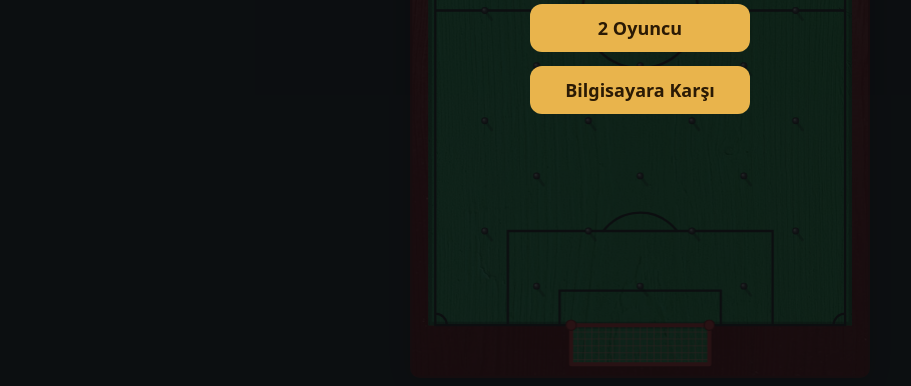
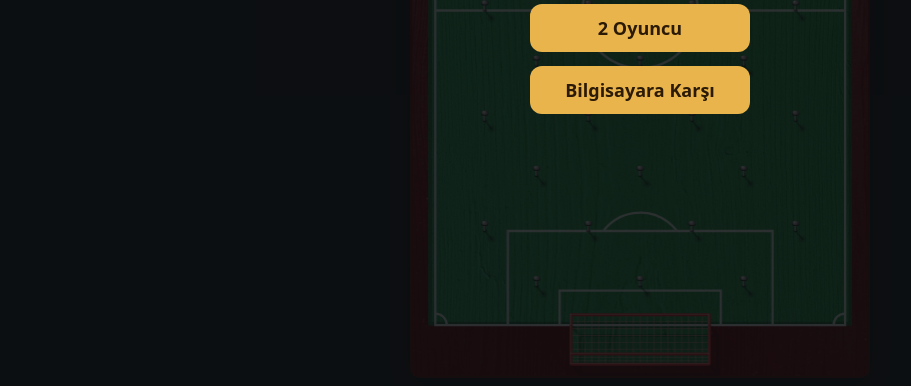
Before and after one commit to ridsgames/ridsgames.github.io, a plain HTML site: page civi-futbolu/index.html in a window 1280 px wide. Shown: the part 414-800 px from the top of the page, without its empty margins (0-911 px from the left). Drawn offline with Linux system fonts and the light colour scheme.

Commit message:
Güncelleme

```diff
--- a/civi-futbolu/index.html
+++ b/civi-futbolu/index.html
@@ -46,7 +46,8 @@
 <script>
 const W = 400, H = 640, L = 16, R = 384, TOP = 46, BOT = 594; // tahta ve saha sınırları
 const GL = 140, GR = 260, GD = 34;   // kale direkleri (x) ve file derinliği
-const CR = 16, NR = 3;               // para ve çivi yarıçapı
+const CR = 13, NR = 2;               // para (1 TL ≈ 26 mm) ve çivi gövdesi yarıçapı
+const NH = 7, HR = 3.2, GH = 9;      // eğik bakış: çivi boyu, çivi başı, kale yüksekliği
 // Ayar düğmeleri: oyunun hissi bunlarla değişir
 const DECEL = 320;                   // tahtanın sürtünmesi
 const E_NAIL = 0.55, E_WALL = 0.5;   // çividen / kenardan sekme
@@ -89,8 +90,8 @@ function step(c) {
 }
 
 const $ = id => document.getElementById(id);
-const cv = $('c'), ctx = cv.getContext('2d'), board = document.createElement('canvas');
-let mode, score = [0, 0], turn = 0, coin, state = 'menu', hold = null, aiTimer, ac, scale = 1, K = 1;
+const cv = $('c'), ctx = cv.getContext('2d'), board = document.createElement('canvas'), pins = document.createElement('canvas');
+let mode, score = [0, 0], turn = 0, coin, state = 'menu', hold = null, aiTimer, ac, scale = 1, K = 1, coinImg;
 const names = () => ['Kırmızı', mode === 'ai' ? 'Bilgisayar' : 'Mavi'];
 
 function newGame(m) {
@@ -187,7 +188,29 @@ function tik(vol, f, d) {
   o.connect(g).connect(ac.destination); o.start(t); o.stop(t + d);
 }
 
-function drawBoard(g) {
+// Eğik bakış: yerden h yüksekteki nokta ekranda h yukarı kayar, gölgesi sağ alta düşer (ışık sol üstten)
+const up = (x, y, h) => [x, y - h], shade = (x, y, h) => [x + h * .85, y + h];
+const GOALS = [[TOP, -1, '#1f6fe5', '#a9cfff'], [BOT, 1, '#e0262b', '#ffaaa5']]; // üstte Mavi'nin, altta Kırmızı'nın kalesi
+function goalPath(g, y0, d, f) {      // kale borularının iskeleti; f kaleyi ya da gölgesini çizer
+  const y1 = y0 + d * GD; g.beginPath();
+  for (const [x, y, z, X, Y, Z] of [[GL, y0, 0, GL, y0, 1], [GR, y0, 0, GR, y0, 1], [GL, y1, 0, GL, y1, 1], [GR, y1, 0, GR, y1, 1],
+    [GL, y0, 1, GR, y0, 1], [GL, y1, 1, GR, y1, 1], [GL, y0, 1, GL, y1, 1], [GR, y0, 1, GR, y1, 1], [GL, y1, 0, GR, y1, 0]]) {
+    g.moveTo(...f(x, y, z * GH)); g.lineTo(...f(X, Y, Z * GH));
+  }
+}
+function drawGoal(g, [y0, d, col, net]) {
+  const y1 = y0 + d * GD, ya = Math.min(y0, y1) - GH;
+  g.strokeStyle = net + '99'; g.lineWidth = .7; g.beginPath();           // file: tavan ve arka
+  for (let x = GL; x <= GR; x += 6) { g.moveTo(x, ya); g.lineTo(x, ya + GD); g.moveTo(x, y1); g.lineTo(x, y1 - GH); }
+  for (let k = 6; k < GD; k += 6) { g.moveTo(GL, ya + k); g.lineTo(GR, ya + k); }
+  for (let k = 3; k < GH; k += 3) { g.moveTo(GL, y1 - k); g.lineTo(GR, y1 - k); }
+  g.stroke();
+  g.lineCap = g.lineJoin = 'round';
+  g.strokeStyle = col; g.lineWidth = 2.6; goalPath(g, y0, d, up); g.stroke();
+  g.save(); g.translate(-.5, -.5); g.strokeStyle = '#ffffff70'; g.lineWidth = .8; goalPath(g, y0, d, up); g.stroke(); g.restore();
+}
+
+function drawBoard(g, p) {
   g.fillStyle = '#b3201c'; g.fillRect(0, 0, W, H);                      // kırmızı çerçeve
   if (tex.cerceve.naturalWidth) g.drawImage(tex.cerceve, 0, 0, W, H);
   g.fillStyle = '#2a000030'; g.fillRect(0, 0, W, H);                    // dokudaki parlamayı bastır
@@ -199,8 +222,8 @@ function drawBoard(g) {
   if (tex.zemin.naturalWidth) g.drawImage(tex.zemin, L, TOP - GD, R - L, BOT - TOP + 2 * GD);
   g.strokeStyle = '#00000059'; g.lineWidth = 6; g.strokeRect(L, TOP, R - L, BOT - TOP); // çerçeve gölgesi
   g.restore();
-  const cx = W / 2, cy = H / 2, a = Math.asin(.6);                       // siyah saha çizgileri
-  g.strokeStyle = '#141414'; g.lineWidth = 2; g.beginPath();
+  const cx = W / 2, cy = H / 2, a = Math.asin(.6);                       // beyaz saha çizgileri
+  g.strokeStyle = '#ffffffe0'; g.lineWidth = 2; g.beginPath();
   g.rect(L + 6, TOP, R - L - 12, BOT - TOP);
   g.moveTo(L + 6, cy); g.lineTo(R - 6, cy);
   g.moveTo(cx + 50, cy); g.arc(cx, cy, 50, 0, 7);
@@ -213,35 +236,62 @@ function drawBoard(g) {
     }
   }
   g.stroke();
-  g.fillStyle = '#141414'; g.beginPath(); g.arc(cx, cy, 2.5, 0, 7); g.fill();
-  for (const [y0, d] of [[TOP, -1], [BOT, 1]]) {                         // kırmızı tel kaleler
-    const y1 = y0 + d * GD;
-    g.strokeStyle = '#ff8a8090'; g.lineWidth = .8; g.beginPath();
-    for (let x = GL; x <= GR; x += 6) { g.moveTo(x, y0); g.lineTo(x, y1); }
-    for (let k = 6; k < GD; k += 6) { g.moveTo(GL, y0 + d * k); g.lineTo(GR, y0 + d * k); }
-    g.stroke();
-    g.strokeStyle = '#d32f2f'; g.lineWidth = 3.5; g.lineJoin = 'round'; g.beginPath();
-    g.moveTo(GL, y0); g.lineTo(GL, y1); g.lineTo(GR, y1); g.lineTo(GR, y0); g.lineTo(GL, y0);
-    g.stroke();
+  g.fillStyle = '#ffffffe0'; g.beginPath(); g.arc(cx, cy, 2.5, 0, 7); g.fill();
+  for (const G of GOALS) {                                               // kalenin gölgesi, sonra kale
+    g.fillStyle = '#0000001a'; g.fillRect(GL + GH * .85, Math.min(G[0], G[0] + G[1] * GD) + GH, GR - GL, GD);
+    g.strokeStyle = '#00000045'; g.lineWidth = 2.6; goalPath(g, G[0], G[1], shade); g.stroke();
+    drawGoal(g, G);
   }
-  g.lineCap = 'round';
   for (const n of nails) {
-    if (n.post) {                                                        // kale direkleri
-      g.fillStyle = '#d32f2f'; g.beginPath(); g.arc(n.x, n.y, NR + 1.5, 0, 7); g.fill();
-      g.strokeStyle = '#7a1210'; g.lineWidth = 1; g.stroke(); continue;
+    if (n.post) continue;                                                // direkler kaleyle çizildi
+    const [sx, sy] = shade(n.x, n.y, NH), b = g.createRadialGradient(sx, sy, 0, sx, sy, HR + 1);
+    g.strokeStyle = '#0000005a'; g.lineWidth = 1.6;                      // tahtaya düşen gölge
+    g.beginPath(); g.moveTo(n.x, n.y); g.lineTo(sx, sy); g.stroke();
+    b.addColorStop(0, '#00000066'); b.addColorStop(1, '#0000');
+    g.fillStyle = b; g.beginPath(); g.arc(sx, sy, HR + 1, 0, 7); g.fill();
+    g.fillStyle = '#00000080'; g.beginPath(); g.ellipse(n.x, n.y, NR, NR * .6, 0, 0, 7); g.fill(); // girdiği delik
+    const ty = n.y - NH, s = p.createLinearGradient(n.x - 1, 0, n.x + 1, 0); // p: paranın üstünde kalan gövde ve baş
+    s.addColorStop(0, '#e8e8e8'); s.addColorStop(.5, '#8c8c8c'); s.addColorStop(1, '#2e2e2e');
+    p.strokeStyle = s; p.lineWidth = 1.8; p.beginPath(); p.moveTo(n.x, n.y); p.lineTo(n.x, ty); p.stroke();
+    p.fillStyle = '#262626'; p.beginPath(); p.ellipse(n.x, ty + .8, HR, HR * .6, 0, 0, 7); p.fill();
+    const hd = p.createRadialGradient(n.x - 1.2, ty - .8, .2, n.x, ty, HR);
+    hd.addColorStop(0, '#fdfdfd'); hd.addColorStop(.35, '#b9b9b9'); hd.addColorStop(1, '#4a4a4a');
+    p.fillStyle = hd; p.beginPath(); p.ellipse(n.x, ty, HR, HR * .6, 0, 0, 7); p.fill();
   }
-    g.strokeStyle = '#0000004d'; g.lineWidth = 2.5;                      // çivinin gölgesi
-    g.beginPath(); g.moveTo(n.x, n.y); g.lineTo(n.x + 6, n.y + 8); g.stroke();
-    const head = g.createRadialGradient(n.x - 1, n.y - 1, .2, n.x, n.y, NR);  // metal çivi başı
-    head.addColorStop(0, '#b8b8b8'); head.addColorStop(.45, '#4a4a4a'); head.addColorStop(1, '#111');
-    g.fillStyle = head; g.beginPath(); g.arc(n.x, n.y, NR, 0, 7); g.fill();
 }
+
+// Para: kalın kenar, kabarık çerçeve ve kabartma Ridsgames logosu; her boyutlanmada bir kez çizilir
+const COIN = CR + 6;                                                     // görselin yarı boyu (gölge payıyla)
+function tint(col, w, h) {
+  const c = document.createElement('canvas'), g = c.getContext('2d');
+  c.width = Math.ceil(w * K); c.height = Math.ceil(h * K);
+  g.drawImage(logo, 0, 0, c.width, c.height); g.globalCompositeOperation = 'source-in';
+  g.setTransform(K, 0, 0, K, c.width / 2, c.height / 2); g.fillStyle = col; g.fillRect(-w, -h, 2 * w, 2 * h);
+  return c;
+}
+function makeCoin() {
+  const c = document.createElement('canvas'), g = c.getContext('2d'), T = 1.3; // T: paranın kalınlığı
+  c.width = c.height = Math.ceil(2 * COIN * K); g.setTransform(K, 0, 0, K, c.width / 2, c.height / 2);
+  g.shadowColor = '#0009'; g.shadowBlur = 3 * K; g.shadowOffsetX = 1.5 * K; g.shadowOffsetY = 2.5 * K;
+  g.fillStyle = '#6e4f0f'; g.beginPath(); g.arc(0, 0, CR, 0, 7); g.fill(); g.shadowColor = '#0000';
+  g.translate(0, -T);
+  const face = g.createRadialGradient(-4, -5, 1, 0, 0, CR);
+  face.addColorStop(0, '#fff2c2'); face.addColorStop(.55, '#ddb043'); face.addColorStop(1, '#a3761a');
+  g.fillStyle = face; g.beginPath(); g.arc(0, 0, CR, 0, 7); g.fill();
+  const lit = (a, b) => { const l = g.createLinearGradient(-CR, -CR, CR, CR); l.addColorStop(0, a); l.addColorStop(1, b); return l; };
+  g.lineWidth = 2; g.strokeStyle = lit('#fff7d6', '#7a5610'); g.beginPath(); g.arc(0, 0, CR - 1.2, 0, 7); g.stroke();
+  g.lineWidth = .6; g.strokeStyle = lit('#7a5610', '#fff3c8'); g.beginPath(); g.arc(0, 0, CR - 2.4, 0, 7); g.stroke();
+  if (logo.naturalWidth) {                                               // gölge, ışık, yüz: kabartma
+    const w = CR * 1.4, h = w * logo.naturalHeight / logo.naturalWidth;
+    for (const [o, col] of [[.5, '#5f430b'], [-.5, '#fff8dc'], [0, face]]) g.drawImage(tint(col, w, h), o - w / 2, o - h / 2, w, h);
+  }
+  return c;
 }
 
 function draw(t) {
   ctx.setTransform(1, 0, 0, 1, 0, 0); ctx.drawImage(board, 0, 0);
   ctx.setTransform(K, 0, 0, K, 0, 0);
-  if (!coin) return;
+  if (coin) {
     const { x, y } = coin;
     if (hold) {
       ctx.setLineDash([4, 5]); ctx.strokeStyle = '#fff8'; ctx.lineWidth = 1.5;
@@ -250,28 +300,24 @@ function draw(t) {
       ctx.globalAlpha = .55 + .4 * Math.sin(t / 200); ctx.strokeStyle = turn ? '#5aa8ff' : '#ff6a5c'; ctx.lineWidth = 3;
       ctx.beginPath(); ctx.arc(x, y, CR + 6, 0, 7); ctx.stroke(); ctx.globalAlpha = 1;
     }
-  ctx.fillStyle = '#0005'; ctx.beginPath(); ctx.arc(x + 2, y + 3, CR, 0, 7); ctx.fill();
-  const gold = ctx.createRadialGradient(x - 6, y - 6, 1, x, y, CR);   // iki renkli 1 TL
-  gold.addColorStop(0, '#fff1b8'); gold.addColorStop(.6, '#d9a92f'); gold.addColorStop(1, '#9c6f12');
-  ctx.fillStyle = gold; ctx.beginPath(); ctx.arc(x, y, CR, 0, 7); ctx.fill();
-  ctx.strokeStyle = '#7d5810'; ctx.lineWidth = 1; ctx.stroke();
-  const silver = ctx.createRadialGradient(x - 4, y - 4, 1, x, y, CR * .62);
-  silver.addColorStop(0, '#fff'); silver.addColorStop(.6, '#c9ccd1'); silver.addColorStop(1, '#8d9299');
-  ctx.fillStyle = silver; ctx.beginPath(); ctx.arc(x, y, CR * .62, 0, 7); ctx.fill();
-  ctx.strokeStyle = '#6f747b'; ctx.stroke();
-  ctx.fillStyle = '#4b5057'; ctx.font = 'bold 12px system-ui'; ctx.textAlign = 'center'; ctx.textBaseline = 'middle';
-  ctx.fillText('1', x, y + .5);
+    ctx.drawImage(coinImg, x - COIN, y - COIN, 2 * COIN, 2 * COIN);
+    if (y < TOP || y > BOT) drawGoal(ctx, GOALS[y < TOP ? 0 : 1]);      // para filede: file ve borular önde
+  }
+  ctx.setTransform(1, 0, 0, 1, 0, 0); ctx.drawImage(pins, 0, 0);        // çiviler paranın önünde durur
 }
 
 function resize() {
   const r = $('wrap').getBoundingClientRect();
   scale = Math.min((r.width - 16) / W, (r.height - 8) / H); K = scale * (devicePixelRatio || 1);
   cv.style.width = W * scale + 'px'; cv.style.height = H * scale + 'px';
-  board.width = cv.width = Math.round(W * K); board.height = cv.height = Math.round(H * K);
-  const g = board.getContext('2d'); g.setTransform(K, 0, 0, K, 0, 0); drawBoard(g);
+  board.width = cv.width = pins.width = Math.round(W * K); board.height = cv.height = pins.height = Math.round(H * K);
+  const g = board.getContext('2d'), p = pins.getContext('2d');
+  g.setTransform(K, 0, 0, K, 0, 0); p.setTransform(K, 0, 0, K, 0, 0); drawBoard(g, p);
+  coinImg = makeCoin();
 }
-const tex = {};                                                          // Antigravity'nin ürettiği dokular
+const tex = {}, logo = new Image();                                      // Antigravity'nin ürettiği dokular, para logosu
 for (const n of ['zemin', 'cerceve']) { tex[n] = new Image(); tex[n].onload = resize; tex[n].src = n + '.jpg'; }
+logo.onload = resize; logo.src = 'para-logo.png';
 addEventListener('resize', resize); resize();
 
 let last = 0, acc = 0;
```
Also changed, not shown: assets/civi-futbolu.jpg, civi-futbolu/para-logo.png (added). Lines whose indentation alone changed are shown as unchanged.
